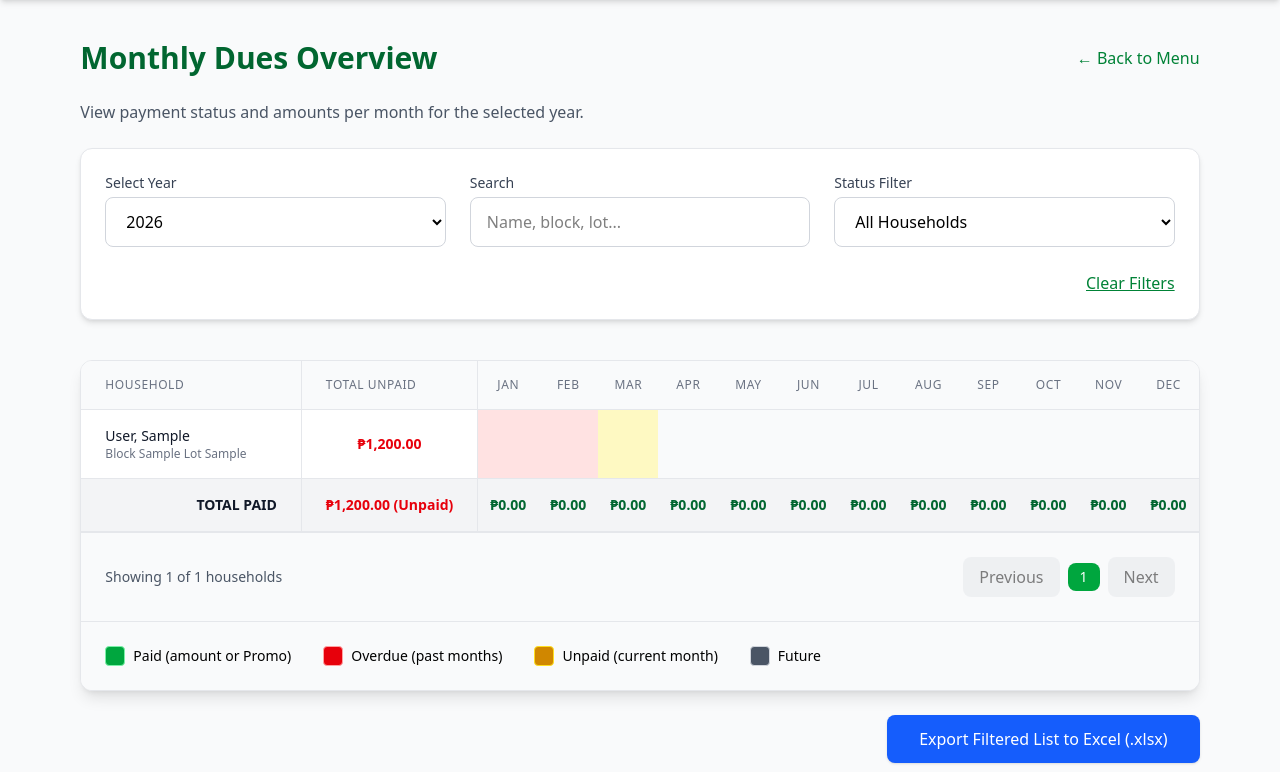
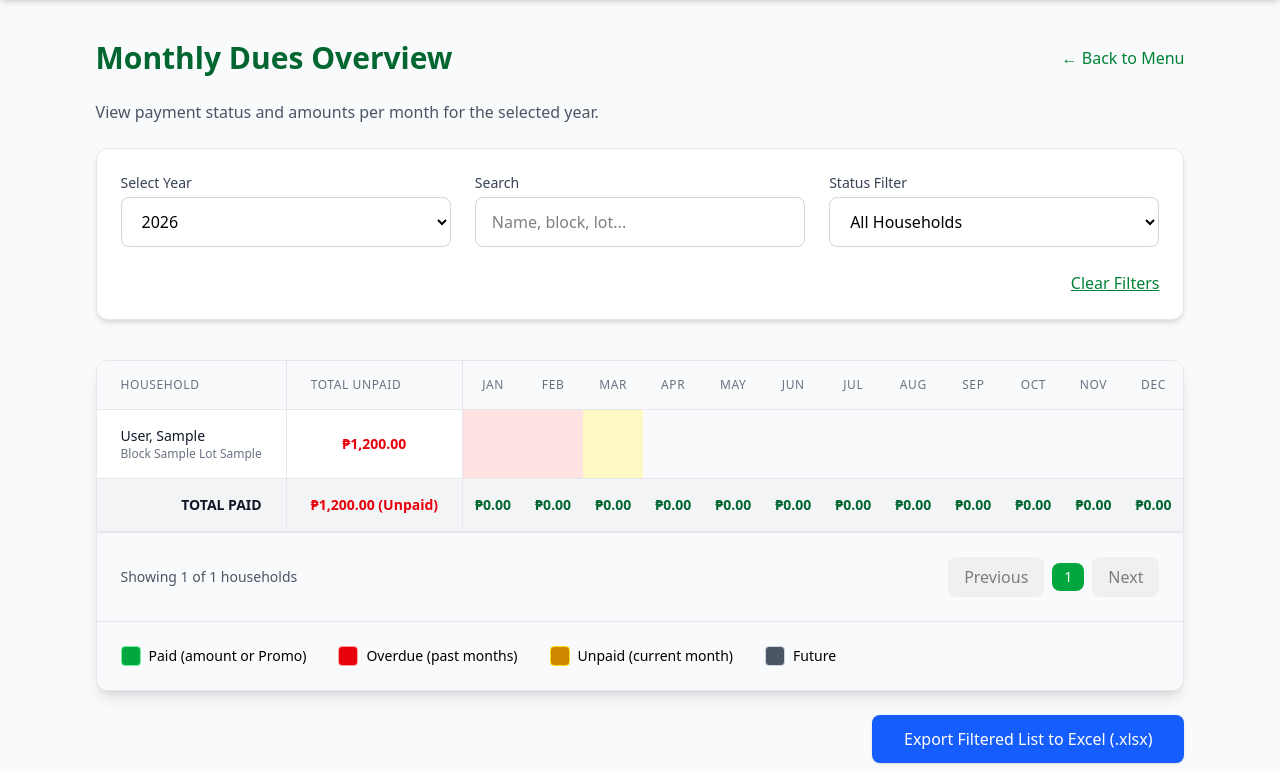
Before and after one commit to ElykRM/beverly, a PHP site: page /pages/dues.php in a window 1280 px wide. Shown: the part 144-916 px from the top of the page. Run offline with PHP 8.4, Linux system fonts and the light colour scheme; tables that the repository leaves empty hold one stand-in row (values such as "Sample post").

Commit message:
新しいウイ

```diff
--- a/pages/dues.php
+++ b/pages/dues.php
@@ -156,14 +156,14 @@ foreach ($households as $h) {
     </div>
 
     <div class="bg-white rounded-xl shadow-lg border border-gray-200 overflow-hidden">
-        <div class="overflow-x-auto">
-            <table id="dues-table" class="min-w-full divide-y divide-gray-200">
+        <div class="overflow-x-auto lg:overflow-x-visible">
+            <table id="dues-table" class="table-fixed w-full divide-y divide-gray-200">
                 <thead class="bg-gray-50 sticky top-0 z-10">
                     <tr>
-                        <th class="px-6 py-4 text-left text-xs font-medium text-gray-500 uppercase tracking-wider border-r border-gray-200 min-w-[220px]">
+                        <th class="px-6 py-4 text-left text-xs font-medium text-gray-500 uppercase tracking-wider border-r border-gray-200">
                             Household
                         </th>
-                        <th class="px-6 py-4 text-left text-xs font-medium text-gray-500 uppercase tracking-wider border-r border-gray-200 min-w-[100px]">
+                        <th class="px-6 py-4 text-left text-xs font-medium text-gray-500 uppercase tracking-wider border-r border-gray-200">
                             Total Unpaid
                         </th>
                         <?php foreach ($months as $num => $short): ?>
@@ -184,12 +184,12 @@ foreach ($households as $h) {
                         ?>
                         <tr class="hover:bg-gray-50 transition-colors cursor-pointer household-row"
                             data-search="<?= $rowText ?>"
-                            onclick="window.location.href='view.php?id=<?= $hid ?>'">
-                            <td class="px-6 py-4 whitespace-nowrap text-sm font-medium text-gray-900 border-r border-gray-200">
+                            onclick="window.location.href='../actions/view.php?id=<?= $hid ?>'">
+                            <td class="px-6 py-4 whitespace-normal break-words text-sm font-medium text-gray-900 border-r border-gray-200">
                                 <div><?= $name ?></div>
                                 <div class="text-xs text-gray-500"><?= $addr ?></div>
                             </td>
-                            <td class="px-6 py-4 text-center text-sm font-bold text-red-600 border-r border-gray-200">
+                            <td class="px-6 py-4 text-center text-sm font-bold text-red-600 border-r border-gray-200 whitespace-normal">
                                 ₱<?= number_format($unpaidTotal, 2) ?>
                             </td>
                             <?php
@@ -218,7 +218,7 @@ foreach ($households as $h) {
                                 $display = '—';
 
                                 if ($isPaid) {
-                                    $class = 'bg-green-100 text-green-800 font-medium text-xs';
+                                    $class = 'bg-green-100 text-green-800 font-medium text-s';
                                     if ($isPromo) {
                                         if ($monthNum <= 10) {
                                             $display = '₱' . number_format($amount, 2);
@@ -239,7 +239,7 @@ foreach ($households as $h) {
                                     $display = '';
                                 }
                             ?>
-                                <td class="px-3 py-4 text-center <?= $class ?>">
+                                <td class="px-3 py-4 text-center <?= $class ?> whitespace-normal break-words">
                                     <?= $display ?>
                                 </td>
                             <?php endfor; ?>
```
Also changed, not shown: actions/export_dues_excel.php (+24 -1 lines), assets/css/tailwind.css, composer.json (line endings or trailing spaces), 1 other file.
